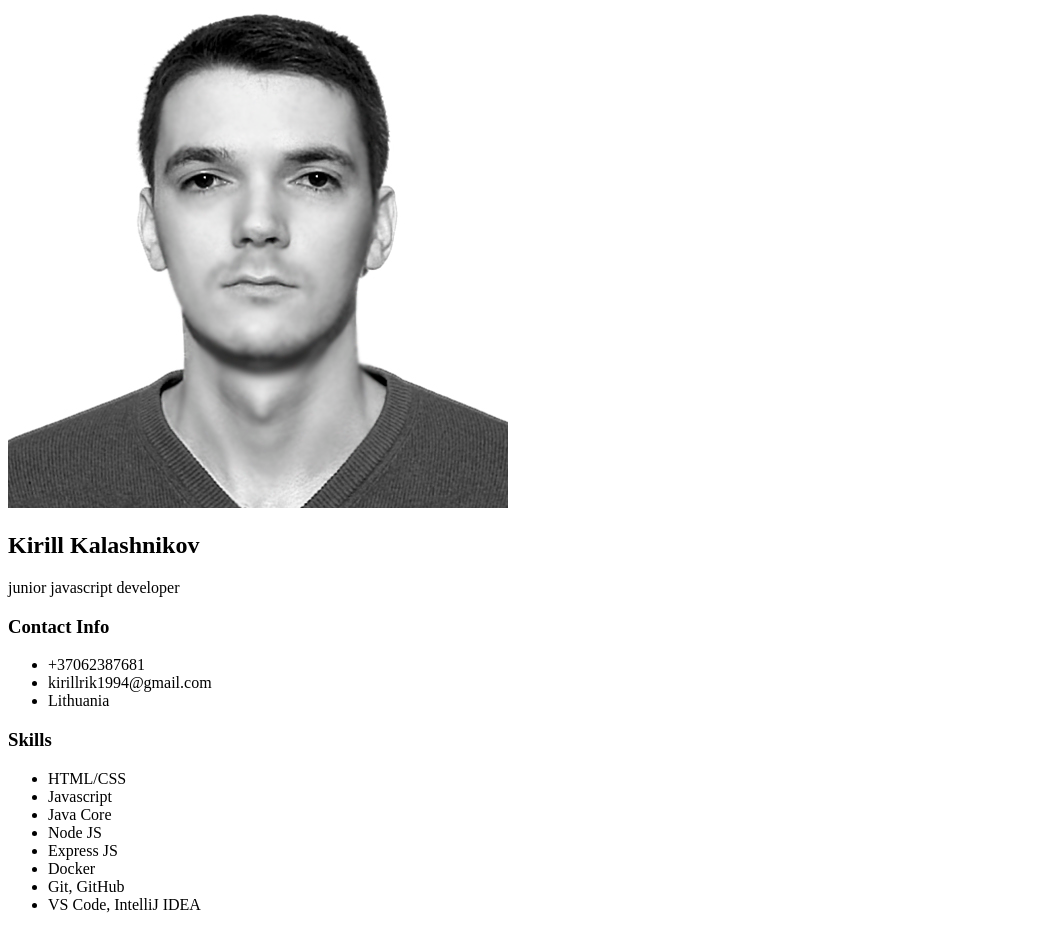
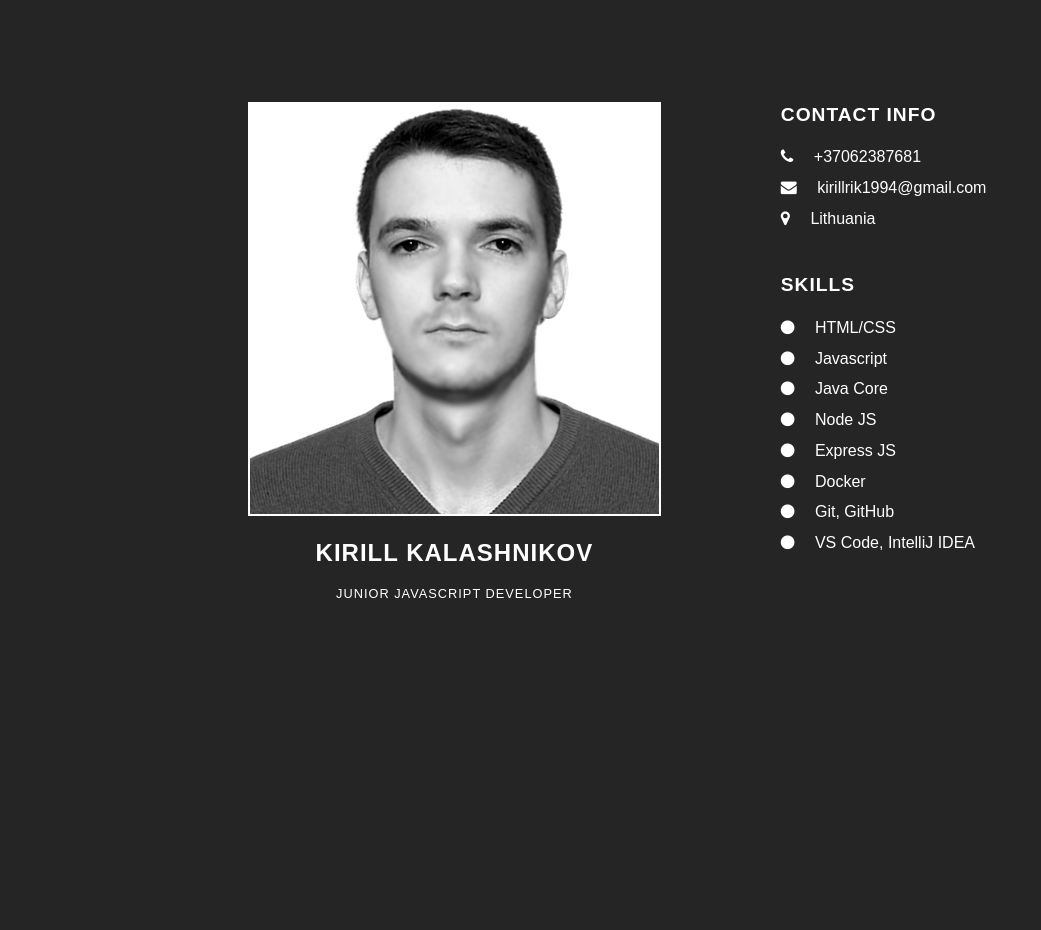
Before and after one commit to KalashnikovKV/rsschool-cv-unsupported-, a plain HTML site: page index.html in a window 1280 px wide. Shown: the whole page, without its empty margins (0-1041 px from the left). After the commit the page ends 864 px from the top, so only its background shows below. Drawn offline with Linux system fonts and the light colour scheme.

Commit message:
feat: add icons in index.html file. add basic styles in style.css file

```diff
--- a/css/style.css
+++ b/css/style.css
@@ -0,0 +1,88 @@
+* {
+  padding: 0;
+  margin: 0;
+  list-style: none;
+  font-family: 'Nunito', sans-serif;
+  color: white;
+}
+body {
+  background-color: #252525;
+}
+.main-content {
+  min-height: 100vh;
+  width: 80%;
+  margin: 2rem auto;
+}
+.left-section {
+  background-color: #252525;
+}
+.left-content {
+  padding: 2rem 2.5rem;
+}
+.profile {
+  padding: 4.4rem;
+  width: 50%;
+  float:left;
+}
+.image {
+  text-align: center;
+  width: 100%;
+}
+.profile img {
+
+  width: 80%;
+  border: 2px solid #ffffff;
+}
+.name-career{
+  width: 100%;
+  text-align: center;
+}
+.name {
+  font-size: 1.5rem;
+  color: white;
+  text-align: center;
+  text-transform: uppercase;
+  letter-spacing: 1px;
+  padding: 1.2rem 0;
+}
+.career {
+  font-size: 0.8rem;
+  color: #ffffff;
+  text-align: center;
+  text-transform: uppercase;
+  letter-spacing: 1px;
+  padding-bottom: 1rem;
+}
+.main-title {
+  font-size: 1.2rem;
+  text-transform: uppercase;
+  letter-spacing: 1px;
+  color: #ffffff;
+  padding-top: 2.5rem;
+}
+.contact-info ul {
+  padding-top: 1rem;
+}
+.contact-info ul li {
+  padding: .4rem 0;
+  align-items: center;
+  color: #ffffff;
+}
+.contact-info ul li i {
+  padding-right: 1rem;
+  font-size: 1rem;
+  color: #ffffff;
+}
+.skills-section ul {
+  padding-top: 1rem;
+}
+.skills-section ul li {
+  padding: .4rem 0;
+  align-items: center;
+  color: #ffffff;
+}
+.skills-section ul li i {
+  padding-right: 1rem;
+  font-size: 1rem;
+  color: #ffffff;
+}
--- a/index.html
+++ b/index.html
@@ -6,18 +6,21 @@
   <meta name="viewport" content="width=device-width, initial-scale=1.0">
   <title>Document</title>
   <link rel="stylesheet" href="./css/style.css">
+  <link rel="stylesheet" href="https://cdnjs.cloudflare.com/ajax/libs/font-awesome/4.7.0/css/font-awesome.min.css">
 </head>
 <body>
   <main class="main-content">
+    <div class="profile">
+      <div class="image">
+        <img src="./img/avatar.jpg">
+      </div>
+      <div class="name-career">
+        <h1 class="name">Kirill Kalashnikov</h1>
+        <p class="career">junior javascript developer</p>
+      </div>
+    </div>
     <section class="left-section">
       <div class="left-content">
-        <div class="profile">
-          <div class="image">
-            <img src="./img/avatar.jpg">
-          </div>
-          <h1 class="name">Kirill Kalashnikov</h1>
-          <p class="career">junior javascript developer</p>
-        </div>
         <div class="information">
           <div class="contact-info">
             <h3 class="main-title">Contact Info</h3>
@@ -39,14 +42,38 @@
           <div class="skills-section">
             <h3 class="main-title">Skills</h3>
             <ul>
-              <li>HTML/CSS</li>
-              <li>Javascript</li>
-              <li>Java Core</li>
-              <li>Node JS</li>
-              <li>Express JS</li>
-              <li>Docker</li>
-              <li>Git, GitHub</li>
-              <li>VS Code, IntelliJ IDEA</li>
+              <li>
+                <i class="fa fa-circle" aria-hidden="true"></i>
+                HTML/CSS
+              </li>
+              <li>
+                <i class="fa fa-circle" aria-hidden="true"></i>
+                Javascript
+              </li>
+              <li>
+                <i class="fa fa-circle" aria-hidden="true"></i>
+                Java Core
+              </li>
+              <li>
+                <i class="fa fa-circle" aria-hidden="true"></i>
+                Node JS
+              </li>
+              <li>
+                <i class="fa fa-circle" aria-hidden="true"></i>
+                Express JS
+              </li>
+              <li>
+                <i class="fa fa-circle" aria-hidden="true"></i>
+                Docker
+              </li>
+              <li>
+                <i class="fa fa-circle" aria-hidden="true"></i>
+                Git, GitHub
+              </li>
+              <li>
+                <i class="fa fa-circle" aria-hidden="true"></i>
+                VS Code, IntelliJ IDEA
+              </li>
             </ul>
           </div>
         </div>
```
